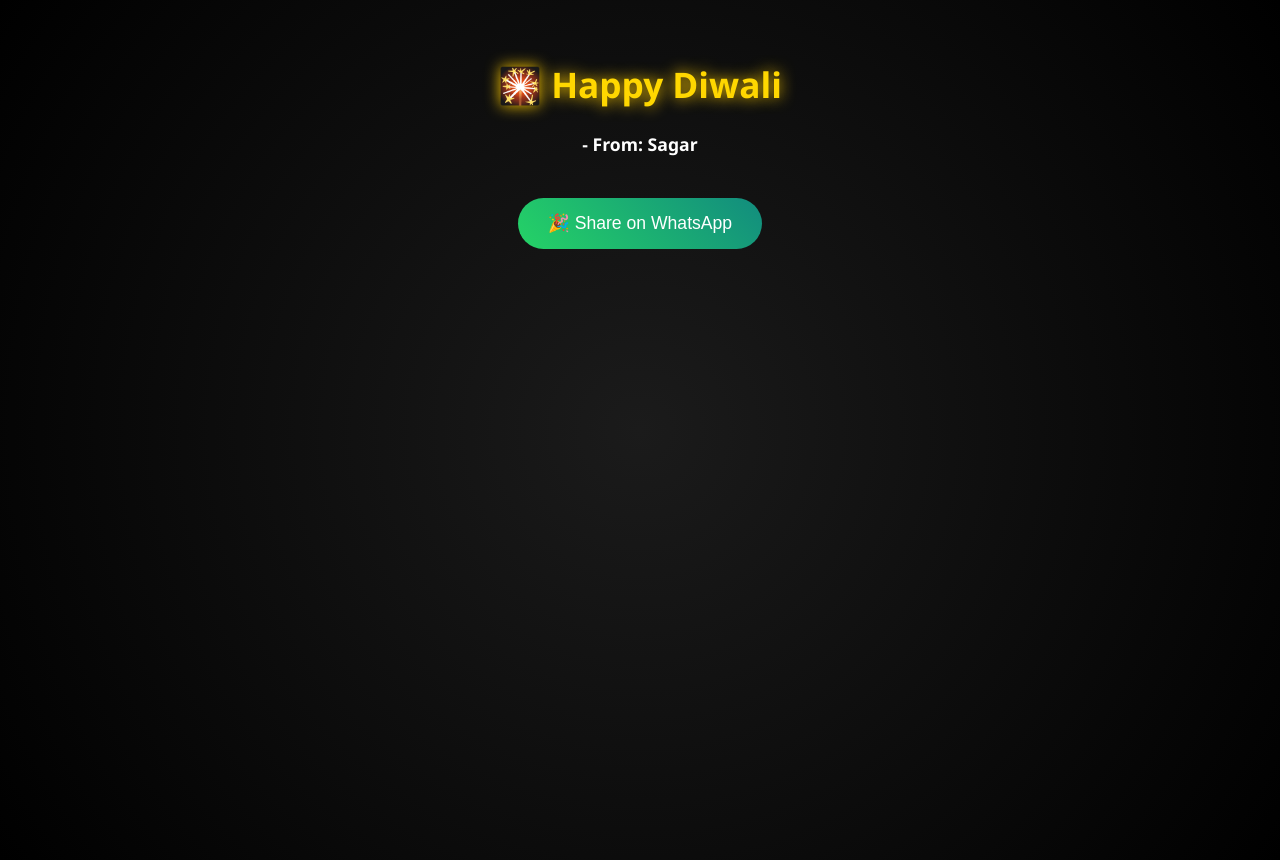
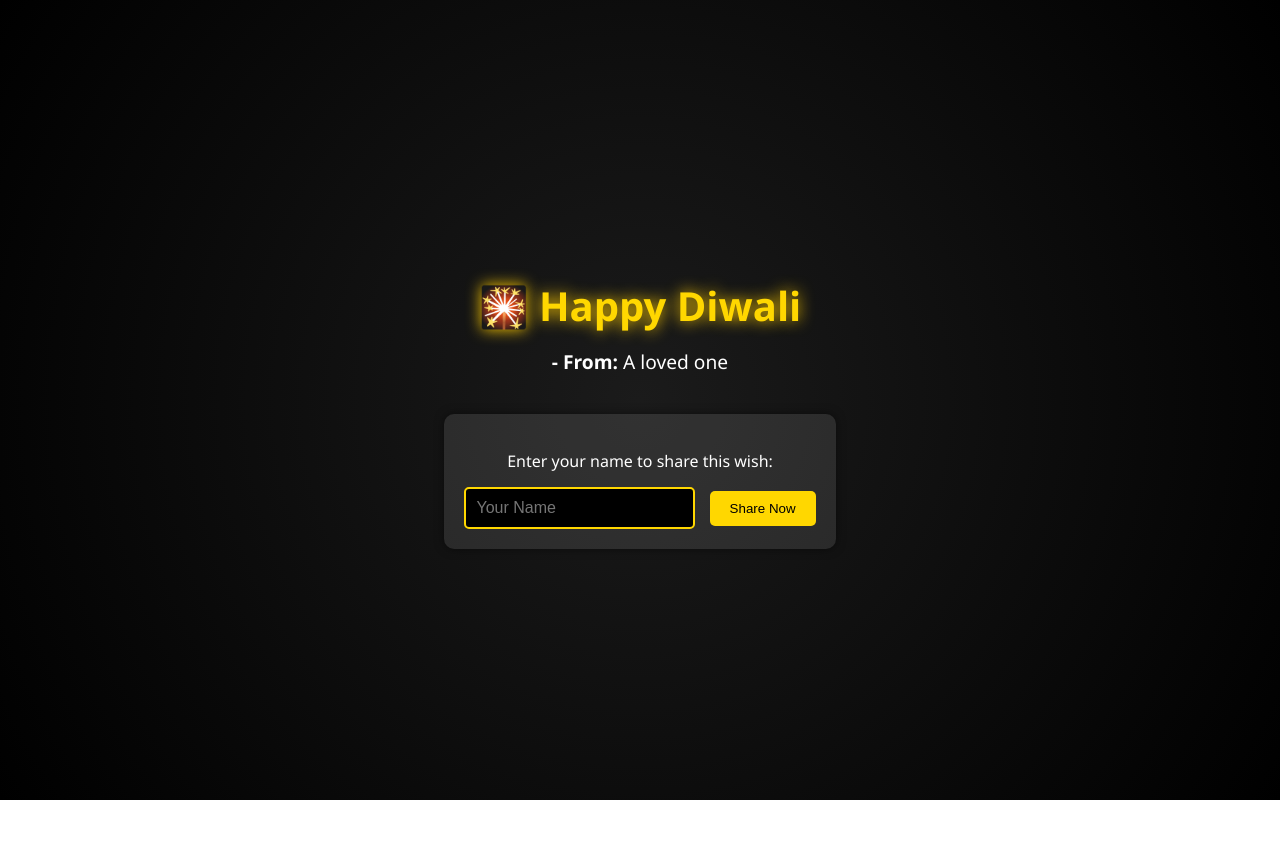
Before and after one commit to parimalhodar/HappyNewYear, a plain HTML site: page index.html in a window 1280 px wide. After the commit the page ends 800 px from the top, so only its background shows below. Drawn offline with Linux system fonts and the light colour scheme.

Commit message:
Update index.html

```diff
--- a/index.html
+++ b/index.html
@@ -13,22 +13,27 @@
     height: 100vh;
     margin: 0;
     overflow: hidden;
+    display: flex;
+    flex-direction: column;
+    justify-content: center;
+    align-items: center;
   }
   h1 {
-    font-size: 2.2em;
-    margin-top: 60px;
+    font-size: 2.5em;
+    margin-bottom: 5px;
     text-shadow: 0 0 15px #ffcc00;
   }
-  p {
-    font-size: 1.1em;
+  .sender-name {
+    font-size: 1.2em;
     color: #fff;
+    margin-top: 10px;
   }
   .share-btn {
     background: linear-gradient(45deg, #25D366, #128C7E);
     color: white;
     border: none;
     padding: 15px 30px;
-    margin-top: 25px;
+    margin-top: 40px;
     border-radius: 30px;
     font-size: 1.1em;
     cursor: pointer;
@@ -38,24 +43,131 @@
     transform: scale(1.1);
     box-shadow: 0 0 20px #25D366;
   }
+  /* Style for the input form */
+  .name-input-container {
+    margin-top: 20px;
+    padding: 20px;
+    background: rgba(255, 255, 255, 0.1);
+    border-radius: 10px;
+    box-shadow: 0 0 10px rgba(0, 0, 0, 0.5);
+  }
+  .name-input-container input[type="text"] {
+    padding: 10px;
+    border: 2px solid gold;
+    border-radius: 5px;
+    background: #000;
+    color: gold;
+    font-size: 1em;
+    outline: none;
+  }
+  .name-input-container button {
+    margin-left: 10px;
+    padding: 10px 20px;
+    background: gold;
+    color: #000;
+    border: none;
+    border-radius: 5px;
+    cursor: pointer;
+    transition: 0.2s;
+  }
+  .name-input-container button:hover {
+    background: #fff;
+  }
 </style>
 </head>
 <body>
 
   <h1>🎇 Happy Diwali</h1>
-  <p><strong>- From: Sagar</strong></p>
+  <p class="sender-name"><strong>- From: </strong><span id="senderNameDisplay">Loading...</span></p>
 
-  <button class="share-btn" onclick="shareOnWhatsApp()">🎉 Share on WhatsApp</button>
+  <div id="inputForm" class="name-input-container" style="display: none;">
+    <p style="color: white; margin-bottom: 15px;">Enter your name to share this wish:</p>
+    <input type="text" id="userNameInput" placeholder="Your Name" maxlength="20">
+    <button onclick="setNameAndShare()">Share Now</button>
+  </div>
+
+  <button class="share-btn" id="shareButton" onclick="shareOnWhatsApp()" style="display: none;">
+    🎉 Share with Your Name
+  </button>
 
   <script>
+    // Function to get a URL parameter by name
+    function getParameterByName(name, url = window.location.href) {
+      name = name.replace(/[\[\]]/g, '\\$&');
+      const regex = new RegExp('[?&]' + name + '(=([^&#]*)|&|#|$)'),
+            results = regex.exec(url);
+      if (!results) return null;
+      if (!results[2]) return '';
+      return decodeURIComponent(results[2].replace(/\+/g, ' '));
+    }
+
+    // Function to initialize the page based on the URL
+    function initializePage() {
+      // 1. Get the sender's name from the URL
+      let senderName = getParameterByName('name');
+      const senderNameDisplay = document.getElementById('senderNameDisplay');
+      const shareButton = document.getElementById('shareButton');
+      const inputForm = document.getElementById('inputForm');
+
+      if (senderName) {
+        // Name is in the URL, display it
+        senderName = senderName.trim();
+        senderNameDisplay.textContent = senderName;
+        shareButton.style.display = 'block'; // Show the share button
+        document.title = `🎇 Happy Diwali from ${senderName}`;
+      } else {
+        // No name in the URL, prompt the user
+        senderNameDisplay.textContent = 'A loved one';
+        inputForm.style.display = 'block'; // Show the input form
+      }
+    }
+
+    // Function to handle sharing when the name is already set
     function shareOnWhatsApp() {
-      const senderName = "sagar";
-      const link = "https://parimalhodar.github.io/HappyNewYear/sagar";
-      const message = `🎇 Happy Diwali\nFrom: ${senderName}\n${link}`;
+      const currentSenderName = document.getElementById('senderNameDisplay').textContent;
+
+      // The base URL for the greeting page (without any name parameter)
+      // This ensures the link shared to the next person will prompt them for THEIR name
+      const baseUrl = window.location.origin + window.location.pathname;
+
+      // The message to be shared on WhatsApp
+      // It includes the current sender's name and the base link for the next person
+      const message = `✨ Wishing you a very Happy Diwali! 🪔\n\n- From: ${currentSenderName}\n\nCreate your own personalized wish here:\n${baseUrl}`;
+
       const encodedMessage = encodeURIComponent(message);
       const url = `https://wa.me/?text=${encodedMessage}`;
       window.open(url, '_blank');
     }
+
+    // Function to set the name from the input field and then share
+    function setNameAndShare() {
+      const input = document.getElementById('userNameInput');
+      let newSenderName = input.value.trim();
+
+      if (newSenderName) {
+        // Capitalize the first letter for a cleaner look
+        newSenderName = newSenderName.charAt(0).toUpperCase() + newSenderName.slice(1);
+
+        // 1. Update the current URL with the new name parameter
+        const newUrl = window.location.origin + window.location.pathname + `?name=${encodeURIComponent(newSenderName)}`;
+        history.pushState(null, '', newUrl); // Update URL without reloading
+
+        // 2. Update the display and switch to share mode
+        document.getElementById('senderNameDisplay').textContent = newSenderName;
+        document.getElementById('inputForm').style.display = 'none';
+        document.getElementById('shareButton').style.display = 'block';
+        document.title = `🎇 Happy Diwali from ${newSenderName}`;
+
+        // 3. Immediately trigger the sharing function
+        shareOnWhatsApp();
+      } else {
+        alert("Please enter your name to share!");
+        input.focus();
+      }
+    }
+
+    // Run the initialization function when the page loads
+    window.onload = initializePage;
   </script>
 
 </body>
```
